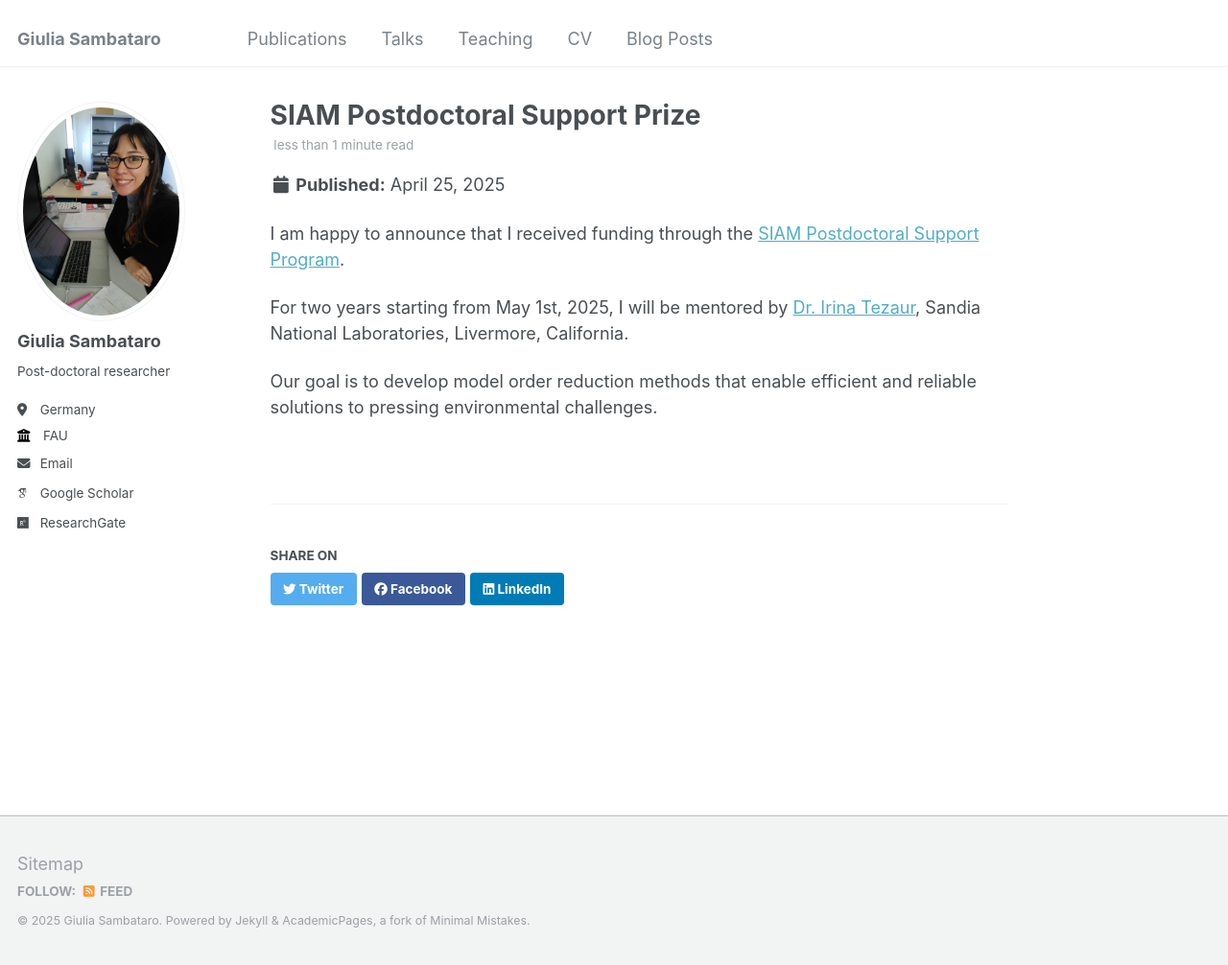
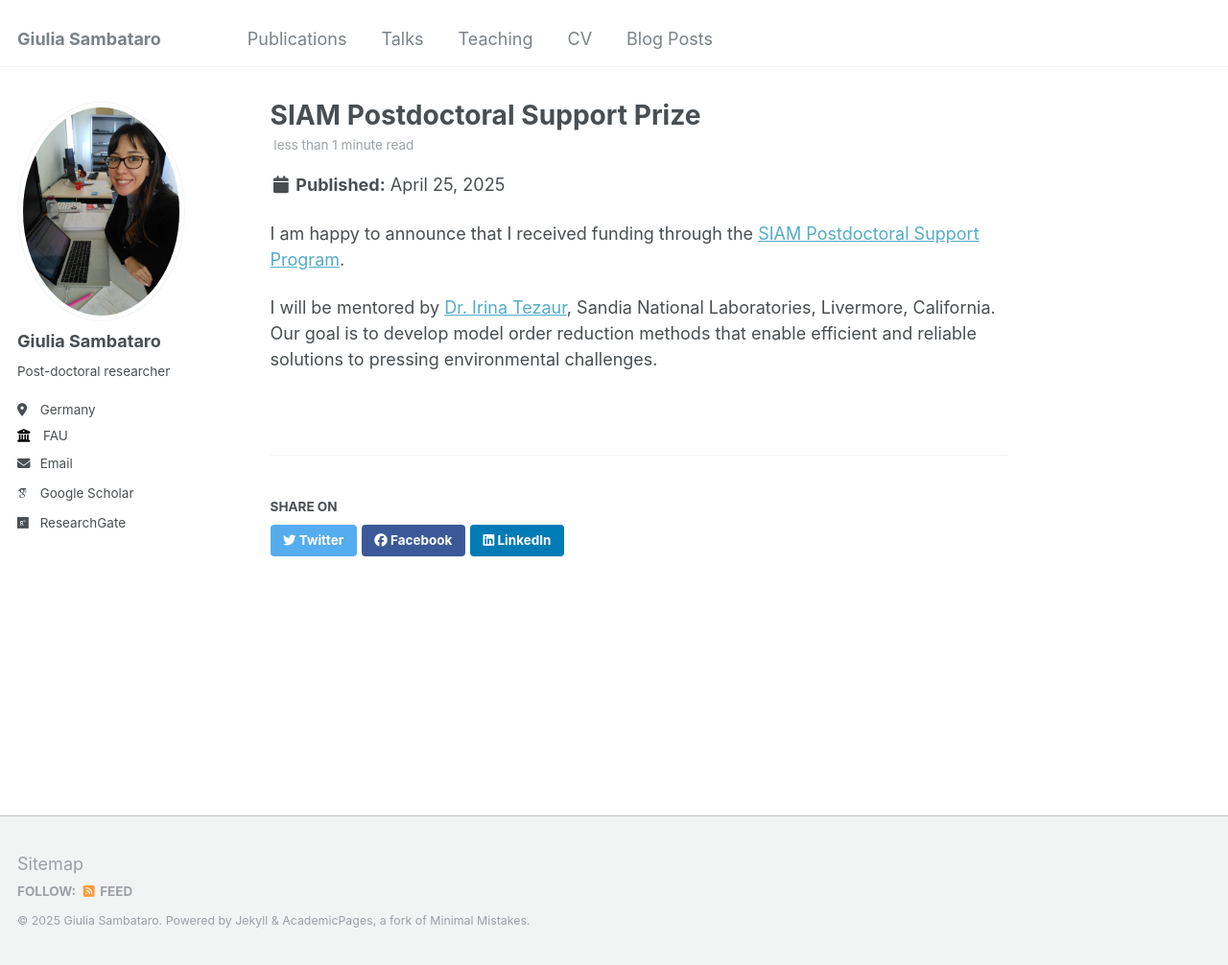
Before and after one commit to gsambata/gsambata.github.io, a Jekyll site: the page built from _posts/2025-04-25-future-post.md, in a window 1280 px wide and 1006 px high. Shown: the whole window at 96% size. Built offline with Jekyll 4.4.1, drawn with Linux system fonts in a browser that asks for light colours; some web fonts are replaced.

Commit message:
final adjustement blog

```diff
--- a/_posts/2025-04-25-future-post.md
+++ b/_posts/2025-04-25-future-post.md
@@ -6,6 +6,5 @@ tags:
 ---
 I am happy to announce that I received funding through the [SIAM Postdoctoral Support Program](https://www.siam.org/programs-initiatives/programs/siam-postdoctoral-support-program/).
 
-For two years starting from May 1st, 2025, I will be mentored by [Dr. Irina Tezaur](https://www.sandia.gov/-ikalash/staff/irina-tezaur/), Sandia National Laboratories, Livermore, California.
-
+I will be mentored by [Dr. Irina Tezaur](https://www.sandia.gov/-ikalash/staff/irina-tezaur/), Sandia National Laboratories, Livermore, California.
 Our goal is to develop model order reduction methods that enable efficient and reliable solutions to pressing environmental challenges.
```
